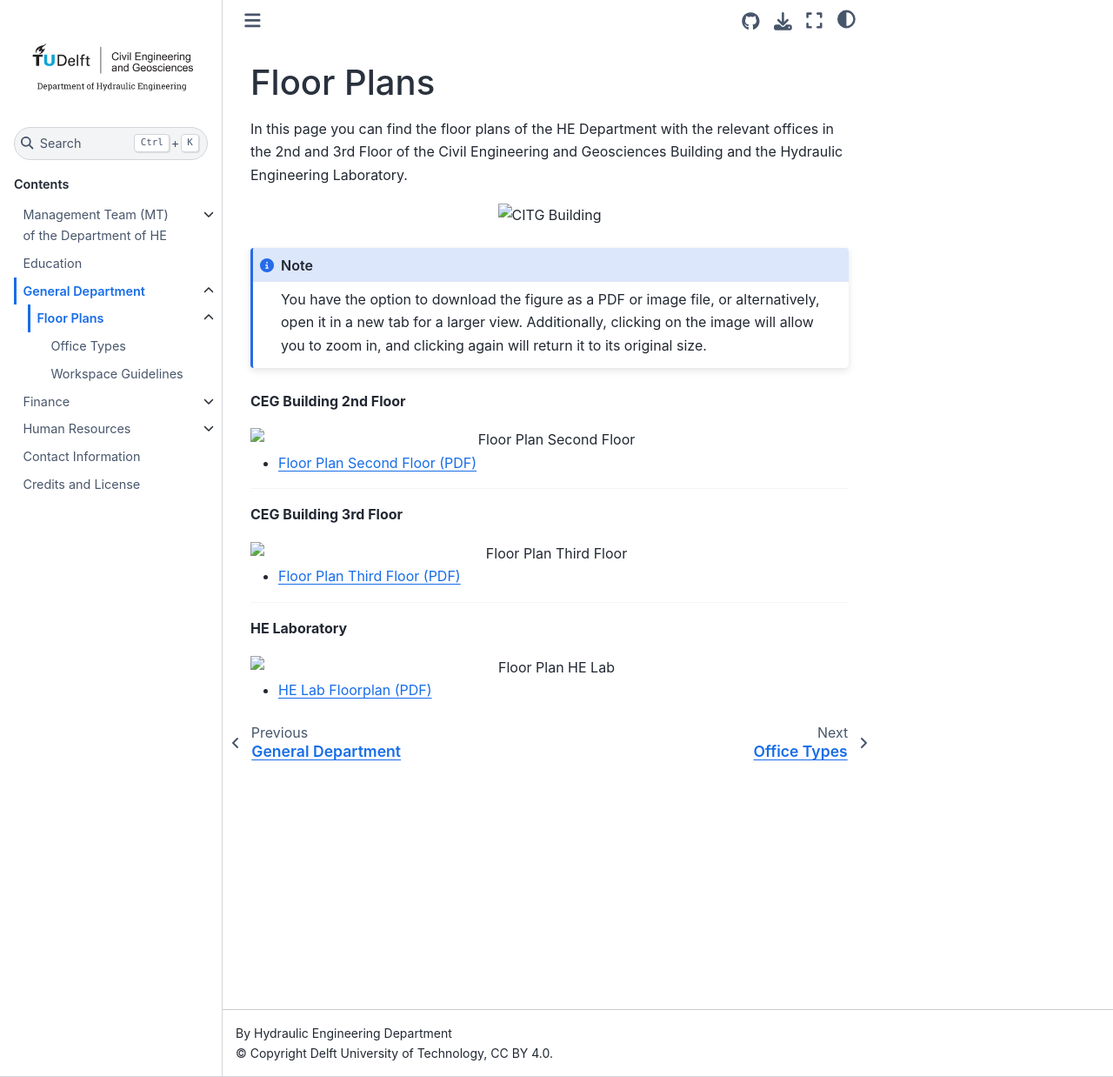
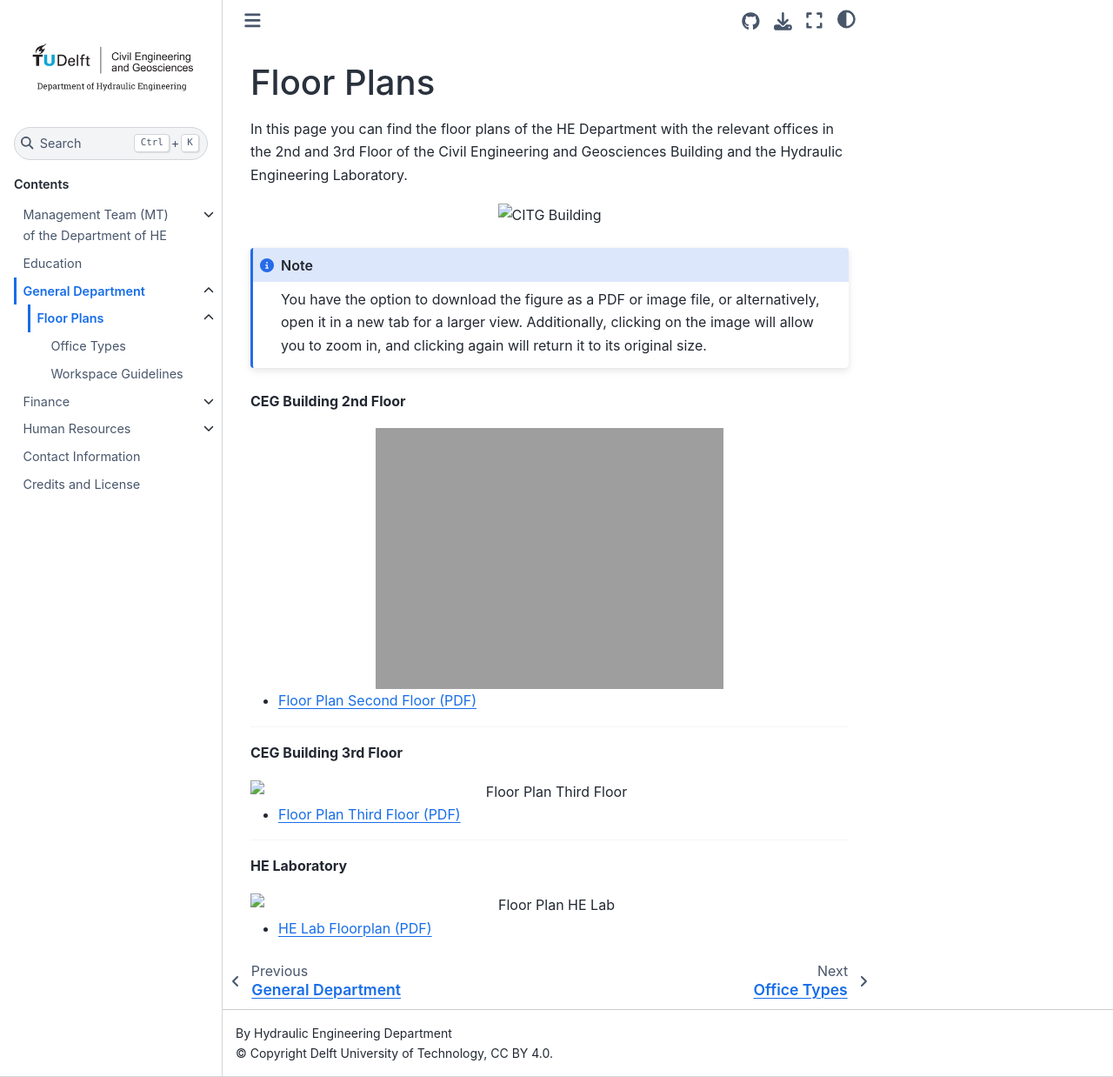
Before and after one commit to TeachBooks/he-staff, a Jupyter Book: the page built from book/some_content/floorplans.md, in a window 1280 px wide and 1238 px high. Shown: the whole window at 87% size. Built offline with Jupyter Book 1.0.4 settings and Sphinx 7.4.7 and the Sphinx Book theme 1.1.4, drawn with Linux system fonts in a browser that asks for light colours.

Commit message:
floorplans

```diff
--- a/book/some_content/floorplans.md
+++ b/book/some_content/floorplans.md
@@ -31,7 +31,7 @@
 In this page you can find the floor plans of the HE Department with the relevant offices in the 2nd and 3rd Floor of the Civil Engineering and Geosciences Building and the Hydraulic Engineering Laboratory.
 
 <div style="text-align: center;">
-  <img src="../../book/figures/citg_building.jpg" alt="CITG Building" width="70%">
+  <img src="../../figures/citg_building.jpg" alt="CITG Building" width="70%">
 </div>
 
 
@@ -42,7 +42,7 @@
 **CEG Building 2nd Floor**
 
 <div style="text-align: center;">
-  <img src="../../../figures/floor_plan_second_floor.jpg" class="zoom" alt="Floor Plan Second Floor">
+  <img src="../../figures/floor_plan_second_floor.jpg' class="zoom" alt="Floor Plan Second Floor">
 </div>
 
 - [Floor Plan Second Floor (PDF)](../pdfs/2nd_floor.pdf)
```
